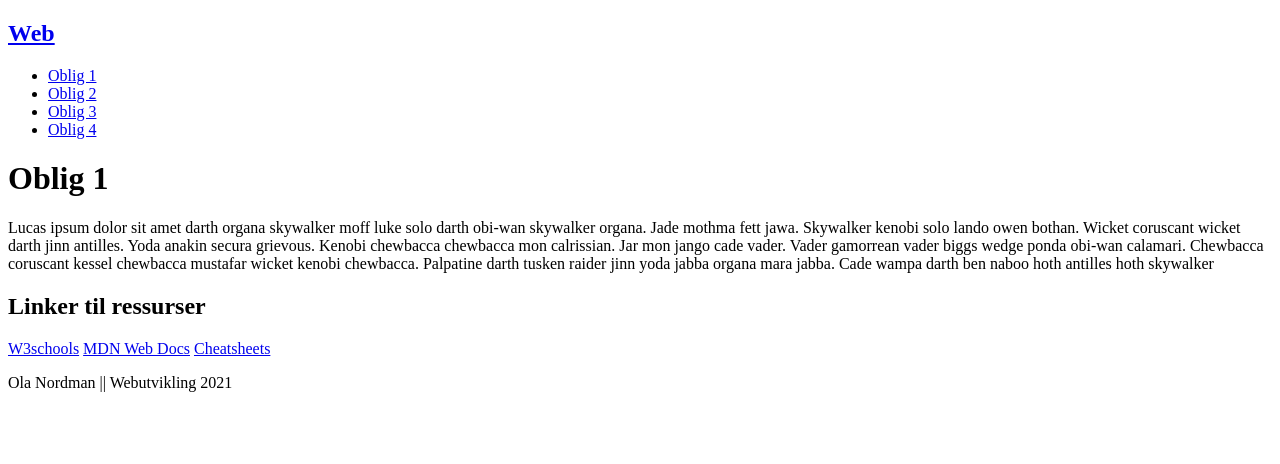
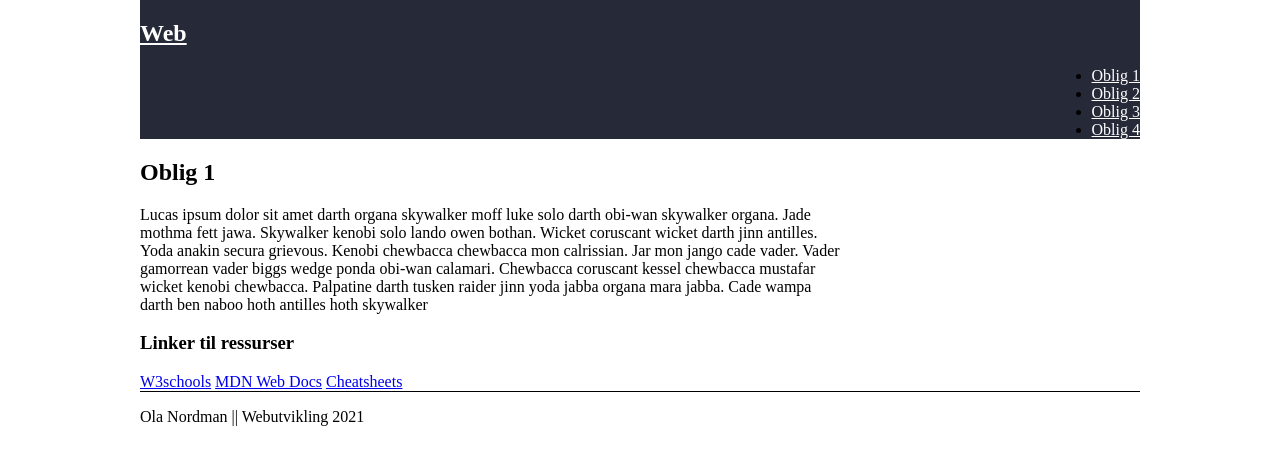
Before and after one commit to tobyjohansen/Homepage, a plain HTML site: page Oblig1/div.html in a window 1280 px wide. Drawn offline with Linux system fonts and the light colour scheme.

Commit message:
Third commit

```diff
--- a/Oblig1/div.html
+++ b/Oblig1/div.html
@@ -3,6 +3,7 @@
 <head>
 	<title>Tobias</title>
 	<meta charset="UTF-8">
+	<link rel="stylesheet" href="style.css">
 </head>
 <body>
 	<div class="container">
@@ -23,7 +24,7 @@
 		<!--Slutt header -->
 		<!--Start main -->
 		<main>
-			<h1>Oblig 1</h1>
+			<h2>Oblig 1</h2>
 			<p>
 				Lucas ipsum dolor sit amet darth organa skywalker moff luke solo darth obi-wan skywalker organa. Jade mothma fett jawa. Skywalker kenobi solo lando owen bothan. Wicket coruscant wicket darth jinn antilles. Yoda anakin secura grievous. Kenobi chewbacca chewbacca mon calrissian. Jar mon jango cade vader. Vader gamorrean vader biggs wedge ponda obi-wan calamari. Chewbacca coruscant kessel chewbacca mustafar wicket kenobi chewbacca. Palpatine darth tusken raider jinn yoda jabba organa mara jabba. Cade wampa darth ben naboo hoth antilles hoth skywalker
 			</p>
@@ -32,7 +33,7 @@
 		<!--Slutt main -->
 		<!--Start aside -->
 		<aside>
-			<h1>Linker til ressurser</h1>
+			<h3>Linker til ressurser</h3>
 			<a href="https://www.w3schools.com">W3schools</a>
 			<a href="https://developer.mozilla.org/en-US/docs/Web/Tutorials#html-tutorials">MDN Web Docs</a>
 			<a href="https://www.codecademy.com/learn/learn-html/modules/learn-html-elements/cheatsheet">Cheatsheets</a>
--- a/Oblig1/style.css
+++ b/Oblig1/style.css
@@ -3,11 +3,14 @@
 }
 
 body{
+	margin: 0;
+}
+
+.container{
 	max-width: 1000px;
 	width: 100%;
-	margin: 0px
+	margin: auto;
 }
-
 
 #headerLogo{
 
```
